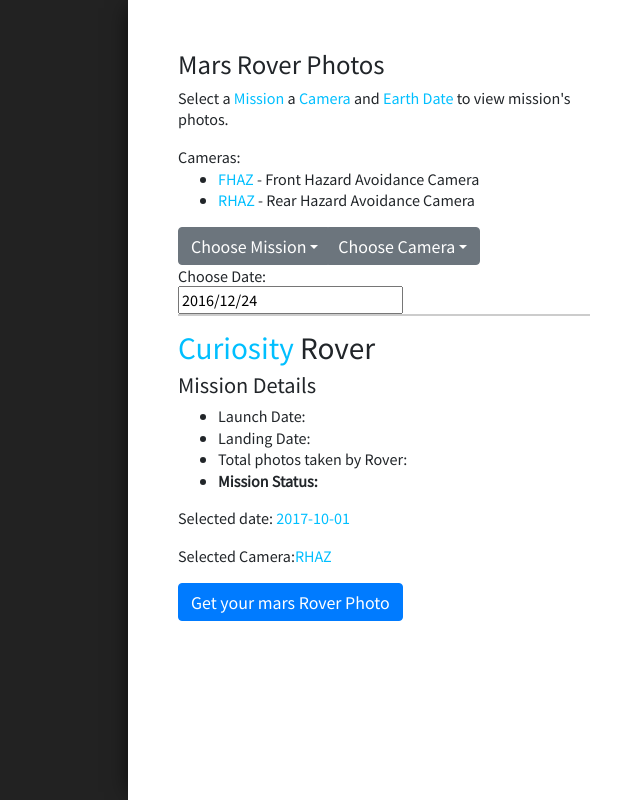
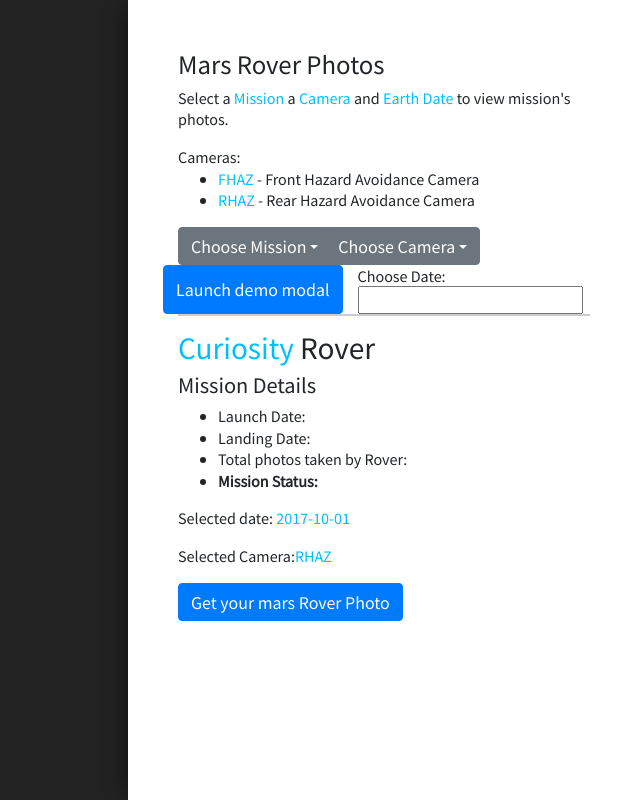
Before and after one commit to gimbernat13/nasa-diego, a React (Create React App) app: page / in a window 1280 px wide. Shown: the whole page, without its empty margins (640-1280 px from the left). Built offline with nearby package versions, Linux system fonts and the light colour scheme; no server answers.

Commit message:
date modal added

```diff
--- a/package.json
+++ b/package.json
@@ -12,6 +12,7 @@
     "react-calendar": "^2.19.2",
     "react-date-picker": "^7.8.2",
     "react-datepicker": "^2.9.6",
+    "react-dates": "^21.2.1",
     "react-dom": "^16.10.2",
     "react-redux": "^7.1.1",
     "react-scripts": "3.2.0",
--- /dev/null
+++ b/src/Components/InfoPanel/Date/Date.js
@@ -0,0 +1,38 @@
+import React, {useState, setShow} from 'react'
+import {Modal, Button} from "react-bootstrap"
+
+
+
+const Date = () => {
+    const [show, setShow] = useState(false);
+
+    const handleClose = () => setShow(false);
+    const handleShow = () => setShow(true);
+
+    return (
+      <>
+        <Button variant="primary" onClick={handleShow}>
+          Launch demo modal
+        </Button>
+
+        <Modal show={show} onHide={handleClose}>
+          <Modal.Header closeButton>
+            <Modal.Title>Modal heading</Modal.Title>
+          </Modal.Header>
+          <Modal.Body>Woohoo, you're reading this text in a modal!</Modal.Body>
+          <Modal.Footer>
+            <Button variant="secondary" onClick={handleClose}>
+              Close
+            </Button>
+            <Button variant="primary" onClick={handleClose}>
+              Save Changes
+            </Button>
+          </Modal.Footer>
+        </Modal>
+      </>
+    );
+  }
+
+
+
+export default Date
--- a/src/Components/InfoPanel/InfoPanel.js
+++ b/src/Components/InfoPanel/InfoPanel.js
@@ -9,13 +9,14 @@
 // import * as actionTypes from "../../store/actions"
 import * as actionCreators from "../../store/actions";
 import Photos from "./MissionDetails/Photos";
+import Date from "./Date/Date"
 
 let cagadademierda = null;
 
 class InfoPanel extends Component {
   state = {
     rover: "Curiosity",
-    startDate: new Date(2016, 11, 24),
+    // startDate: new Date(),
     formattedDate: null
   };
   handleRover = event => {
@@ -111,6 +112,7 @@
             </Col>
           </Row>
           <Row>
+            <Date />
             <Col lg={5}>
               <div className="InfoPanelSection ">
               <span>Choose Date: </span>
```
Also changed, not shown: 1 other file (tests, documents, lock files or other folders).
